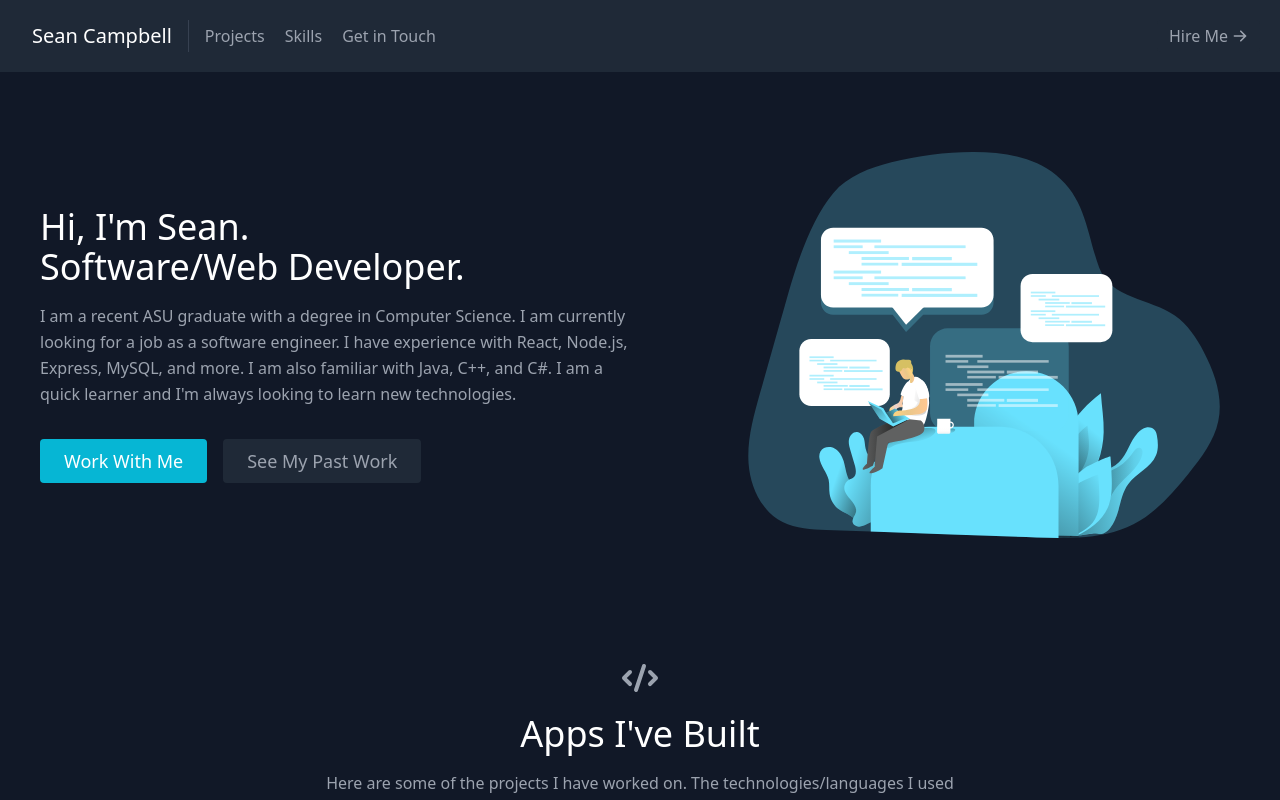
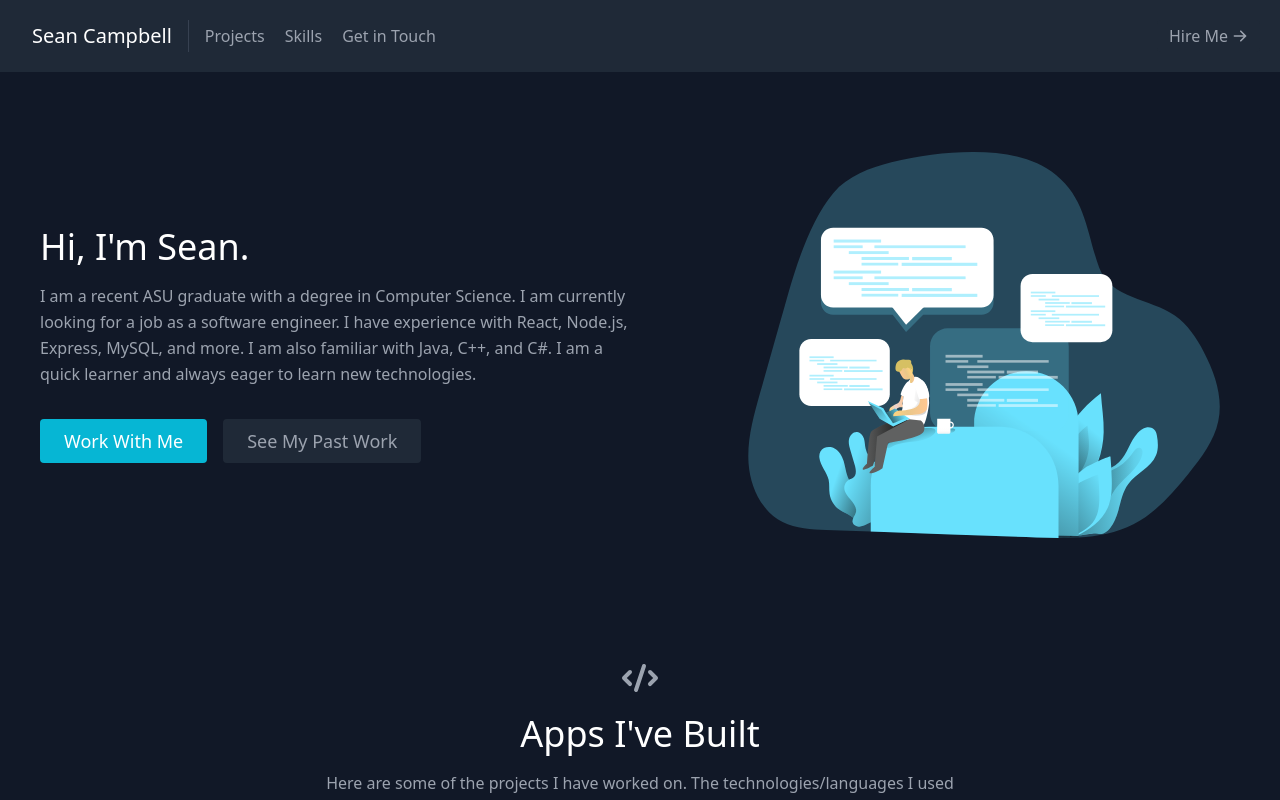
Before and after one commit to Campbell3377/portfolio2, a React (Create React App) app: page / in a window 1280 px wide. Shown: the top 800 px of the page. Built offline with nearby package versions, Linux system fonts and the light colour scheme.

Commit message:
Removed Subtitle

```diff
--- a/src/components/About.js
+++ b/src/components/About.js
@@ -7,12 +7,11 @@ export default function About() {
         <div className="lg:flex-grow md:w-1/2 lg:pr-24 md:pr-16 flex flex-col md:items-start md:text-left mb-16 md:mb-0 items-center text-center">
           <h1 className="title-font sm:text-4xl text-3xl mb-4 font-medium text-white">
             Hi, I'm Sean.
-            <br className="hidden lg:inline-block" />Software/Web Developer.
           </h1>
           <p className="mb-8 leading-relaxed">
             I am a recent ASU graduate with a degree in Computer Science. I am currently looking for a job as a software engineer.
             I have experience with React, Node.js, Express, MySQL, and more. I am also familiar with Java, C++, and C#.
-            I am a quick learner and I'm always looking to learn new technologies.
+            I am a quick learner and always eager to learn new technologies.
           </p>
           <div className="flex justify-center">
             <a
```
